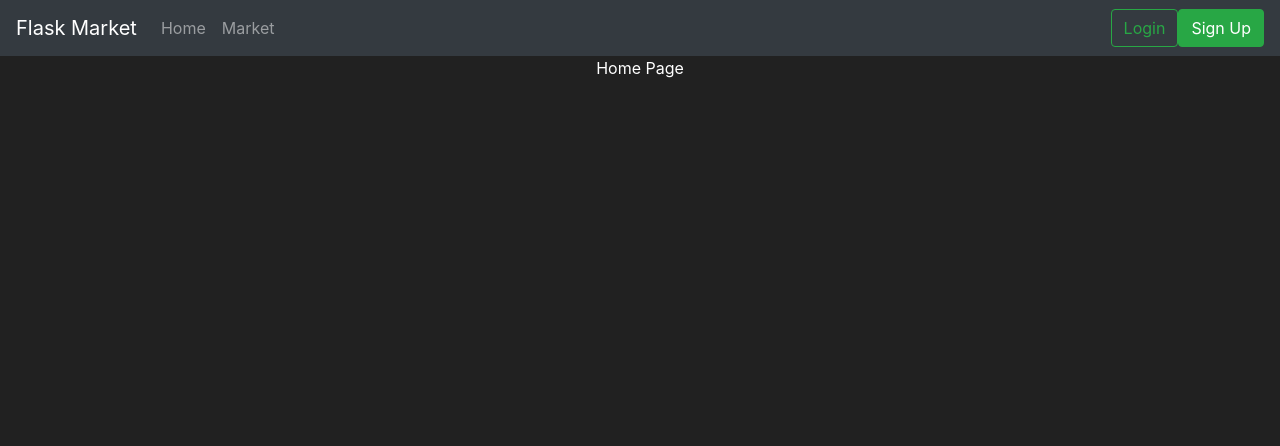
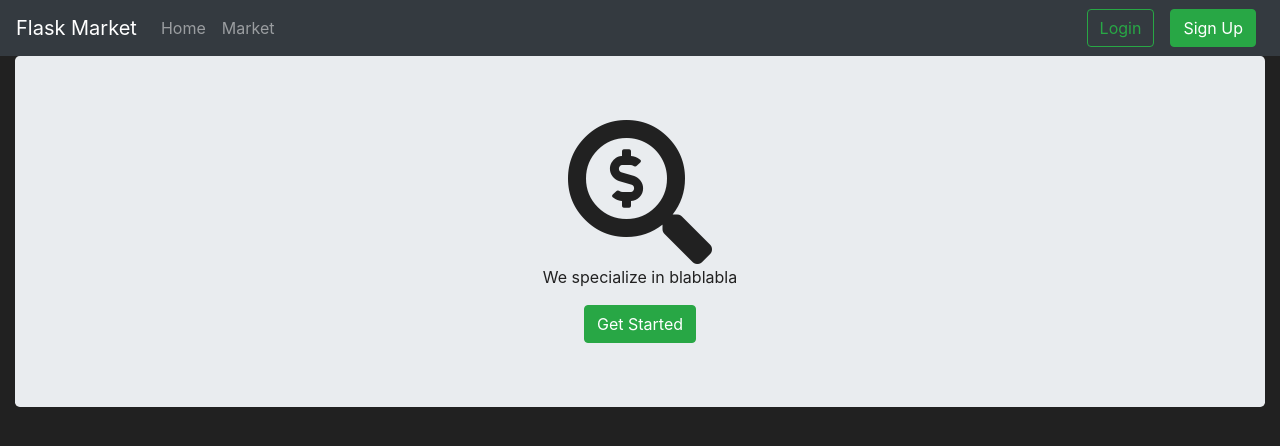
Before and after one commit to Petec0x0/flask-market, a Flask app: page / in a window 1280 px wide. Shown: the top 446 px of the page. Run offline with Flask 2, Linux system fonts and the light colour scheme; some libraries are stand-ins or nearby versions.

Commit message:
fixed UI toches

```diff
--- a/market/templates/base.html
+++ b/market/templates/base.html
@@ -45,12 +45,12 @@
           </div>
 
           {% if current_user.is_authenticated %}
+              <a class="mx-2"> Welcome, {{ current_user.username }}</a>
               <span class="mx-2"><i class="fas fa-coins"></i> {{ current_user.buget }}</span>
-              <a class="mx-2"> Welcome, {{ current_user.username }}</a>
               <a href="{{ url_for('logout') }}" type="button" class="btn btn-outline-danger mx-2">Logout</a>
           {% else %}
-              <a href="{{ url_for('login') }}" type="button" class="btn btn-outline-success">Login</a>
-              <a href="{{ url_for('register') }}" class="btn btn-success my-2 my-sm-0" type="button">Sign Up</a>
+              <a href="{{ url_for('login') }}" type="button" class="btn btn-outline-success mx-2">Login</a>
+              <a href="{{ url_for('register') }}" class="btn btn-success my-2 my-sm-0 mx-2" type="button">Sign Up</a>
           {% endif %}
 
         </nav>
--- a/market/templates/index.html
+++ b/market/templates/index.html
@@ -5,5 +5,13 @@
 {% endblock %}
 
 {% block content %}
-    <div class="container text-center">Home Page</div>
+    <div class="container-fluid text-center">
+        <div class="jumbotron text-center">
+          <span style="font-size: 48px; color: #212121;">
+              <i class="fas fa-search-dollar fa-3x"></i>
+          </span>
+          <p style="color: #212121;">We specialize in blablabla</p>
+          <a href="{{ url_for('login') }}" type="button" class="btn btn-success">Get Started</a>
+        </div>
+    </div>
 {% endblock %}
```
